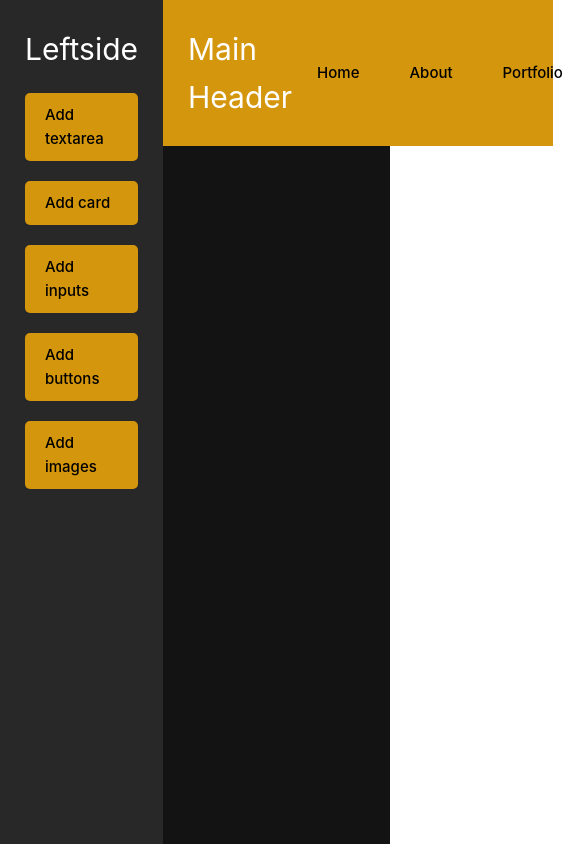
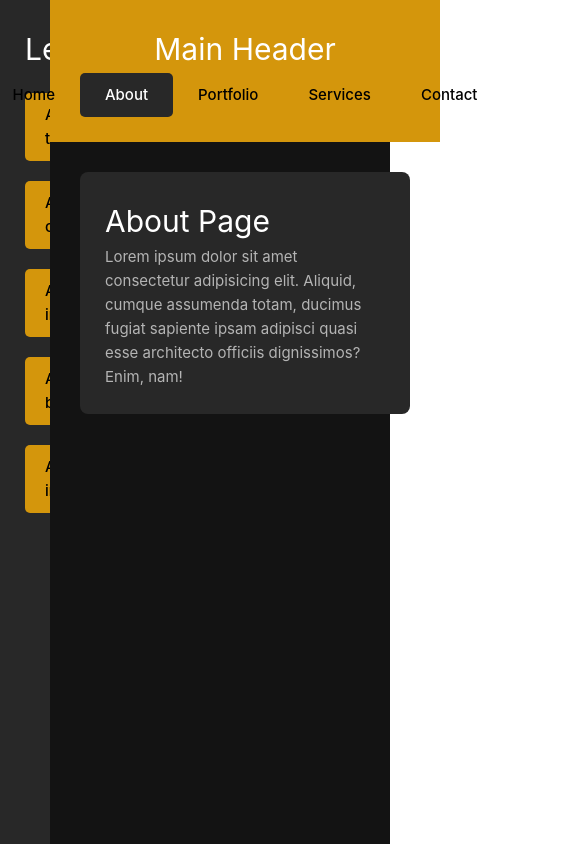
Before and after one commit to MuhammadUmair555/LearnVue, a Vue app: page /about in a window 390 px wide. Shown: the top 844 px of the page, 585 px wide, since content can reach past the window. Built offline with nearby package versions, Linux system fonts and the light colour scheme.

Commit message:
UI Fix
UI Fix

```diff
--- a/src/assets/style.scss
+++ b/src/assets/style.scss
@@ -15,6 +15,7 @@ p{
     width: 300px;
     height: 100vh;
     padding: 25px;
+    overflow-y: scroll;
   }
 
   .root{
@@ -95,3 +96,9 @@ p{
         cursor: pointer;
     }
   }
+
+  @media screen and (max-width:1080px){
+    .header{
+      flex-direction: column;
+    }
+  }
--- a/src/components/Layout/Header.vue
+++ b/src/components/Layout/Header.vue
@@ -4,8 +4,8 @@
     <div class="leftTabs">
         <ul>
             <li> <router-link to="/home">Home</router-link> </li>
-            <li><router-link to="/explore">About</router-link></li>
-            <li> <router-link to="/function">Portfolio</router-link></li>
+            <li><router-link to="/about">About</router-link></li>
+            <li> <router-link to="/portfolio">Portfolio</router-link></li>
             <li><router-link to="/services">Services</router-link></li>
             <li> <router-link to="/contact">Contact</router-link></li>
 
--- a/src/views/Explore.vue
+++ b/src/views/About.vue
@@ -1,6 +1,6 @@
 <template>
    <div class="page-container">
-    <h1> Explore Page</h1>
+    <h1> About Page</h1>
     <p>Lorem ipsum dolor sit amet consectetur adipisicing elit. Aliquid,  cumque assumenda totam, ducimus fugiat sapiente ipsam adipisci quasi esse architecto officiis dignissimos? Enim, nam!</p>
    </div>
 </template>
--- a/src/views/Function.vue
+++ b/src/views/Portfolio.vue
@@ -1,6 +1,6 @@
 <template>
 <div class="page-container">
-    <h1> Function Page</h1>
+    <h1> Portfolio Page</h1>
     <p>Lorem ipsum dolor sit amet consectetur adipisicing elit. Aliquid, nisi rem ad iure, quis consequuntur cumque assumenda totam, ducimus fugiat sapiente ipsam adipisci quasi esse architecto officiis dignissimos? Enim, nam! sit amet consectetur adipisicing elit. Aliquid, nisi rem ad iure, quis consequuntur cumque assumenda totam, ducimus fugiat sapiente ipsam adipisci quasi esse architecto officiis dignissimos? Enim, nam!</p>
 
 </div>
--- /dev/null
+++ b/src/views/Services.vue
@@ -0,0 +1,31 @@
+<template>
+    <div class="page-container" >
+       <div class="page-data" v-if="hasData()" >
+    <div class="hasData">
+
+        <h1> Services Page</h1>
+        <p>Lorem ipsum dolor sit amet consectetur adipisicing elit. Aliquid, nisi rem ad iure, quis consequuntur cumque assumenda totam, ducimus fugiat sapiente ipsam adipisci quasi esse architecto officiis dignissimos? Enim, nam! sit amet consectetur adipisicing elit. Aliquid, nisi rem ad iure, quis consequuntur cumque assumenda totam, ducimus fugiat sapiente ipsam adipisci quasi esse architecto officiis dignissimos? Enim, nam!</p>
+
+    </div>
+
+    </div>
+       <div v-else class="no-data-message">
+            <h1>No Data Found</h1>
+       </div>
+    </div>
+</template>
+
+<script>
+export default {
+  data() {
+    return {
+      data: null // or undefined or any other initial value
+    };
+  },
+  methods: {
+    hasData() {
+      return this.data !== null && this.data !== undefined;
+    }
+  }
+};
+</script>
```
Also changed, not shown: src/router.js (+8 -4 lines).
